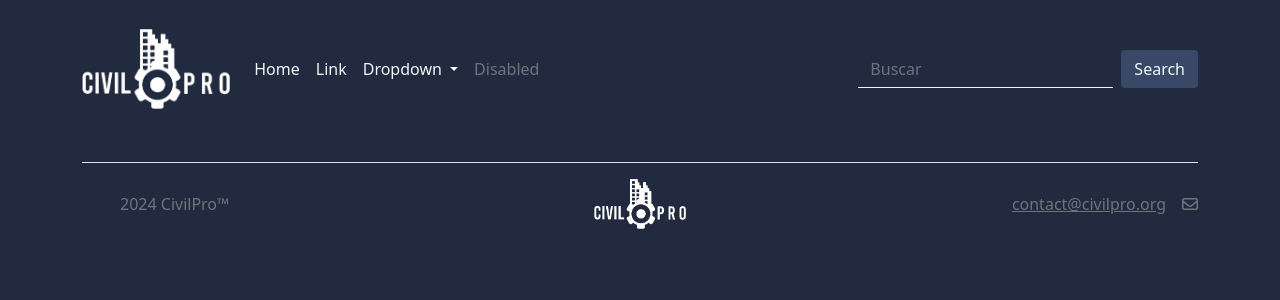
After one commit to jpmvalencia/CivilPro, a Django app: template homeapp/templates/base.html in a window 1280 px wide. The commit adds this page. Shown: the top 300 px of the page. Run offline with Django 5.2, Linux system fonts and the light colour scheme; the template is opened without the code that fills it, so the values that code supplies are empty; some libraries are stand-ins or nearby versions.

Commit message:
Agrega el html base y extiende el de proyectos.

```diff
--- /dev/null
+++ b/homeapp/templates/base.html
@@ -0,0 +1,152 @@
+{% load static %}
+
+<!DOCTYPE html>
+<html lang="es">
+
+<head>
+    <meta charset="UTF-8">
+    <meta name="viewport" content="width=device-width, initial-scale=1.0">
+    <title>CivilPro | {% block title %}{% endblock %}</title>
+    <script src="https://kit.fontawesome.com/fb4d809d7a.js" crossorigin="anonymous"></script>
+    <link href="https://cdn.jsdelivr.net/npm/bootstrap@5.0.2/dist/css/bootstrap.min.css" rel="stylesheet"
+        integrity="sha384-EVSTQN3/azprG1Anm3QDgpJLIm9Nao0Yz1ztcQTwFspd3yD65VohhpuuCOmLASjC" crossorigin="anonymous">
+    <style>
+        input,
+        textarea {
+            background: transparent !important;
+            box-shadow: none !important;
+            border: none !important;
+            border-radius: 0 !important;
+            border-bottom: 1px solid #F1F6F9 !important;
+        }
+
+        .bg-annapolis-blue {
+            background: #394867 !important;
+        }
+
+        .bg-distant-horizon {
+            background: #F1F6F9 !important;
+        }
+
+        .bg-midnight-express {
+            background: #212A3E !important;
+        }
+
+        .text-annapolis-blue {
+            color: #394867 !important;
+        }
+
+        .text-distant-horizon {
+            color: #F1F6F9 !important;
+        }
+
+        .text-midnight-express {
+            color: #212A3E !important;
+        }
+
+        .rounded-10 {
+            border-radius: 10px !important;
+        }
+
+        .zoom-out {
+            transition: transform 0.2s;
+            transform: scale(1.0);
+        }
+
+        .zoom-in:hover {
+            transform: scale(1.1);
+        }
+
+        /* body nav.navbar div.container {
+            transition: padding 0.2s;
+        } */
+    </style>
+</head>
+
+<body class="bg-midnight-express text-distant-horizon">
+    <nav class="navbar navbar-expand-lg py-4 sticky-top bg-midnight-express text-distant-horizon">
+        <div class="container" id="navbar">
+            <a class="navbar-brand" href="/">
+                <img src="{% static 'assets/img/CivilPro_Logo_W.png' %}" alt="CivilPro" style="height: 80px;">
+            </a>
+            <button class="navbar-toggler" type="button" data-bs-toggle="collapse"
+                data-bs-target="#navbarSupportedContent" aria-controls="navbarSupportedContent" aria-expanded="false"
+                aria-label="Toggle navigation">
+                <i class="fa-solid fa-bars text-distant-horizon"></i>
+            </button>
+            <div class="collapse navbar-collapse" id="navbarSupportedContent">
+                <ul class="navbar-nav me-auto mb-2 mb-lg-0">
+                    <li class="nav-item">
+                        <a class="nav-link active text-distant-horizon" aria-current="page" href="#">Home</a>
+                    </li>
+                    <li class="nav-item">
+                        <a class="nav-link text-distant-horizon" href="#">Link</a>
+                    </li>
+                    <li class="nav-item dropdown">
+                        <a class="nav-link dropdown-toggle text-distant-horizon" href="#" role="button"
+                            data-bs-toggle="dropdown" aria-expanded="false">
+                            Dropdown
+                        </a>
+                        <ul class="dropdown-menu bg-annapolis-blue">
+                            <li><a class="dropdown-item text-distant-horizon" href="#">Action</a></li>
+                            <li><a class="dropdown-item text-distant-horizon" href="#">Another action</a></li>
+                            <li>
+                                <hr class="dropdown-divider">
+                            </li>
+                            <li><a class="dropdown-item text-distant-horizon" href="#">Something else here</a></li>
+                        </ul>
+                    </li>
+                    <li class="nav-item">
+                        <a class="nav-link disabled" aria-disabled="true">Disabled</a>
+                    </li>
+                </ul>
+                <form class="d-flex" role="search">
+                    <input class="form-control me-2 text-distant-horizon" type="search" placeholder="Buscar"
+                        aria-label="Search">
+                    <button class="btn bg-annapolis-blue text-distant-horizon" type="submit">Search</button>
+                </form>
+            </div>
+        </div>
+    </nav>
+    <main style="top: 128px;">
+        {% block content %}
+        {% endblock %}
+    </main>
+    <div class="container">
+        <footer class="d-flex flex-wrap justify-content-between align-items-center py-3 my-4 border-top">
+            <div class="col-md-4 d-flex align-items-center">
+                <a href="/" class="mb-3 me-2 mb-md-0 text-muted text-decoration-none lh-1">
+                    <svg class="bi" width="30" height="24">
+                        <use xlink:href="#bootstrap"></use>
+                    </svg>
+                </a>
+                <span class="text-muted">2024 CivilPro&trade;</span>
+            </div>
+
+            <a href="/">
+                <img src="{% static 'assets/img/CivilPro_Logo_W.png' %}" alt="CivilPro" style="height: 50px;">
+            </a>
+
+            <ul class="nav col-md-4 justify-content-end list-unstyled d-flex">
+                <li class="ms-3">
+                    <a class="text-muted" href="mailto:contact@civilpro.org">contact@civilpro.org</a>
+                </li>
+                <li class="ms-3"><a class="text-muted" href="mailto:contact@civilpro.org"><i
+                            class="fa-regular fa-envelope"></i></a></li>
+            </ul>
+        </footer>
+    </div>
+    <script src="https://cdn.jsdelivr.net/npm/bootstrap@5.0.2/dist/js/bootstrap.bundle.min.js"
+        integrity="sha384-MrcW6ZMFYlzcLA8Nl+NtUVF0sA7MsXsP1UyJoMp4YLEuNSfAP+JcXn/tWtIaxVXM"
+        crossorigin="anonymous"></script>
+    <!-- <script>
+        window.onscroll = function () {
+            var navbar = document.getElementById('navbar');
+            var isScrolled = document.documentElement.scrollTop > 1;
+            navbar.classList.toggle('p-5', !isScrolled);
+            navbar.classList.toggle('py-3', isScrolled);
+        }
+    </script> -->
+</body>
+
+</html>
```
Also changed, not shown: homeapp/templates/proyectos-info.html (+5 -66 lines).
